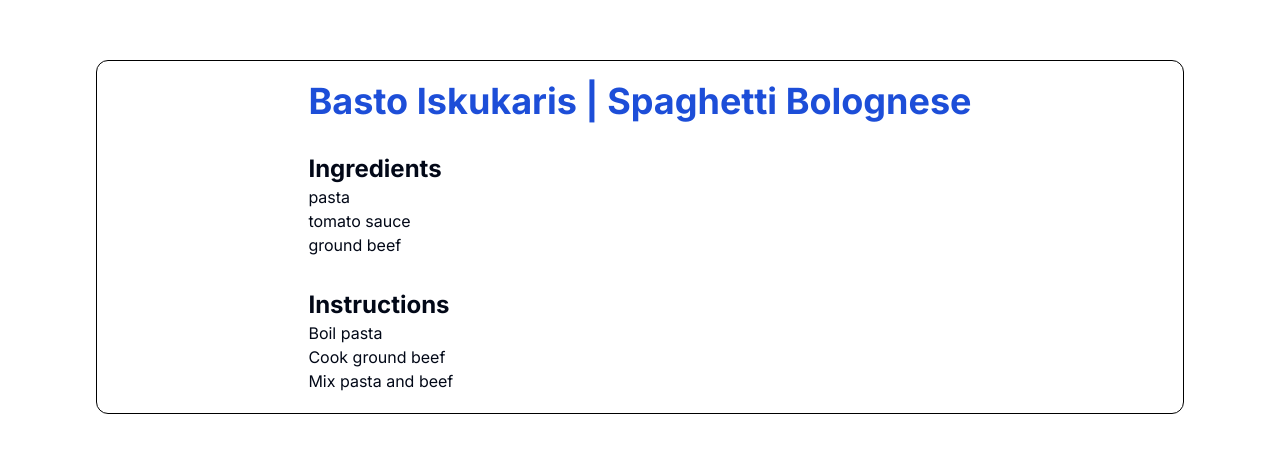
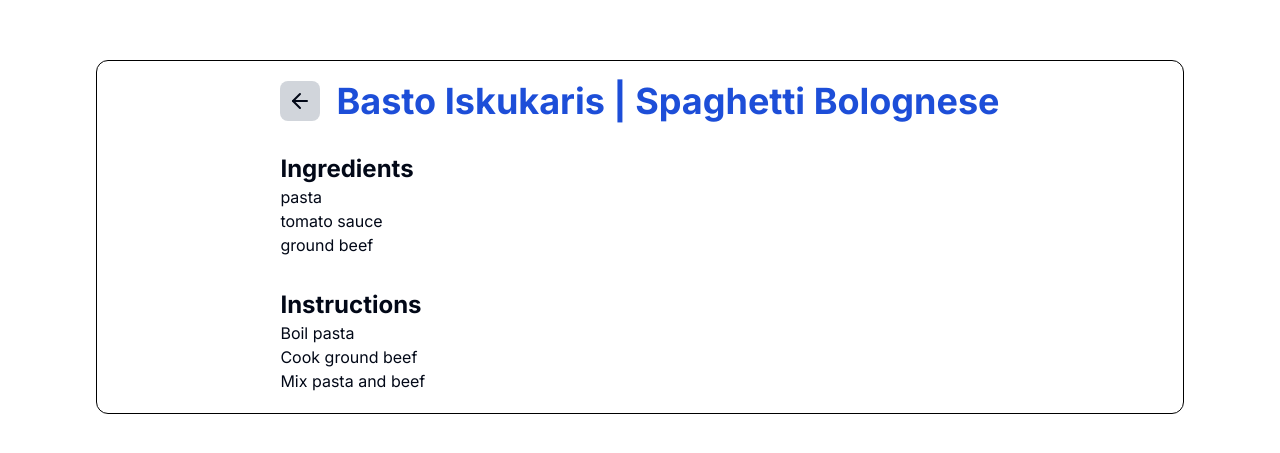
Before and after one commit to abdihashii/Walleye-Capital-Coding-Challenge, a Next.js app in the folder recipe-app/: page /recipe/1 in a window 1280 px wide. Shown: the part 163-616 px from the top of the page. Built offline with nearby package versions, Linux system fonts and the light colour scheme.

Commit message:
Add a back button to go back to the home page

```diff
--- a/recipe-app/src/app/recipe/[id]/page.tsx
+++ b/recipe-app/src/app/recipe/[id]/page.tsx
@@ -1,5 +1,8 @@
 import { getRecipeFromId } from '@/lib/utils';
 import React from 'react';
+
+import Link from 'next/link';
+import { ArrowLeft } from 'lucide-react';
 
 export default async function RecipePage({
 	params,
@@ -26,7 +29,15 @@ export default async function RecipePage({
 		<main className="flex min-h-screen flex-col items-center justify-center p-24">
 			<section className="flex w-full justify-center rounded-xl border border-black p-5 2xl:w-3/4">
 				<div className="flex w-fit flex-col gap-8">
-					<h1 className="text-4xl font-bold text-blue-700">{recipe.title}</h1>
+					<div className="flex flex-row items-center gap-4">
+						<Link
+							href="/"
+							className="rounded-lg bg-gray-300 p-2 transition-all duration-300 hover:bg-gray-400"
+						>
+							<ArrowLeft className="h-6 w-6" />
+						</Link>
+						<h1 className="text-4xl font-bold text-blue-700">{recipe.title}</h1>
+					</div>
 
 					<div>
 						<h2 className="text-2xl font-bold">Ingredients</h2>
```
